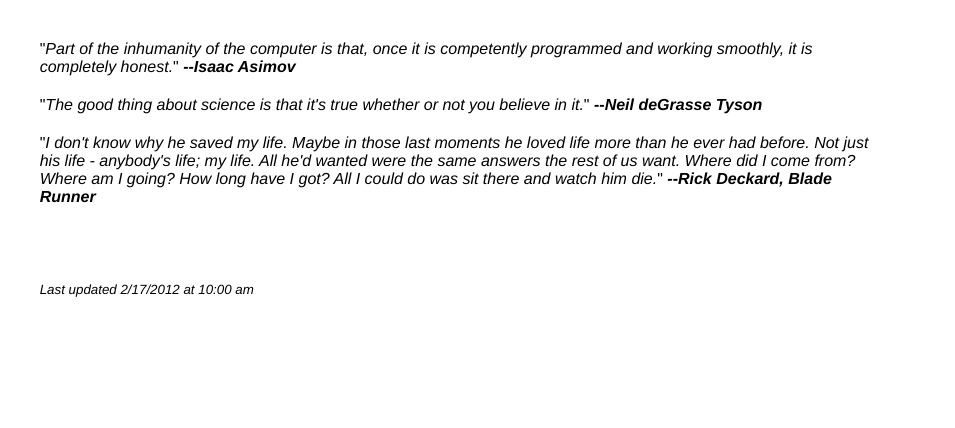
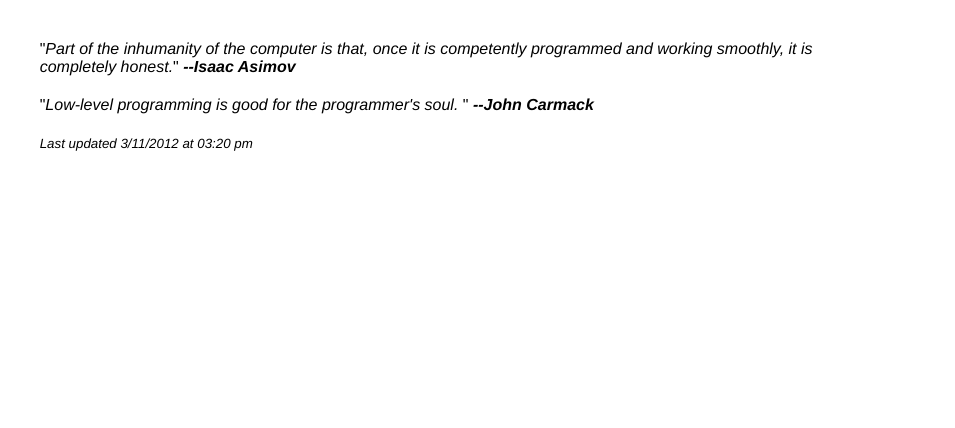
Before and after one commit to briancain/Old-Website, a plain HTML site: page index.html in a window 1280 px wide. Shown: the full height of the page, 325-1280 px from the left. Drawn offline with Linux system fonts and the light colour scheme.

Commit message:
Fixing mismatched tags

```diff
--- a/index.html
+++ b/index.html
@@ -47,11 +47,10 @@
             </div>
 		</div>
 		<div class="ninecol last">
-			<p>"<i>Part of the inhumanity of the computer is that, once it is competently programmed and working smoothly, it is completely honest.</i>" <i><b>--Isaac Asimov</i></b></p>
-			<p>"<i>The good thing about science is that it's true whether or not you believe in it.</i>" <i><b>--Neil deGrasse Tyson</i></b></p>
-			<p>"<i>I don't know why he saved my life. Maybe in those last moments he loved life more than he ever had before. Not just his life - anybody's life; my life. All he'd wanted were the same answers the rest of us want. Where did I come from? Where am I going? How long have I got? All I could do was sit there and watch him die.</i>" <i><b>--Rick Deckard, Blade Runner</i></b></p><br><br><br>
+            <p>"<i>Part of the inhumanity of the computer is that, once it is competently programmed and working smoothly, it is completely honest.</i>" <i><b>--Isaac Asimov</b></i></p>
+            <p>"<i>Low-level programming is good for the programmer's soul. </i>" <i><b>--John Carmack</b></i></p>
 
-			<small><i>Last updated 2/17/2012 at 10:00 am</i></small><br>
+			<small><i>Last updated 3/11/2012 at 03:20 pm</i></small><br>
 		</div>
 	</div>
 </div>
```
